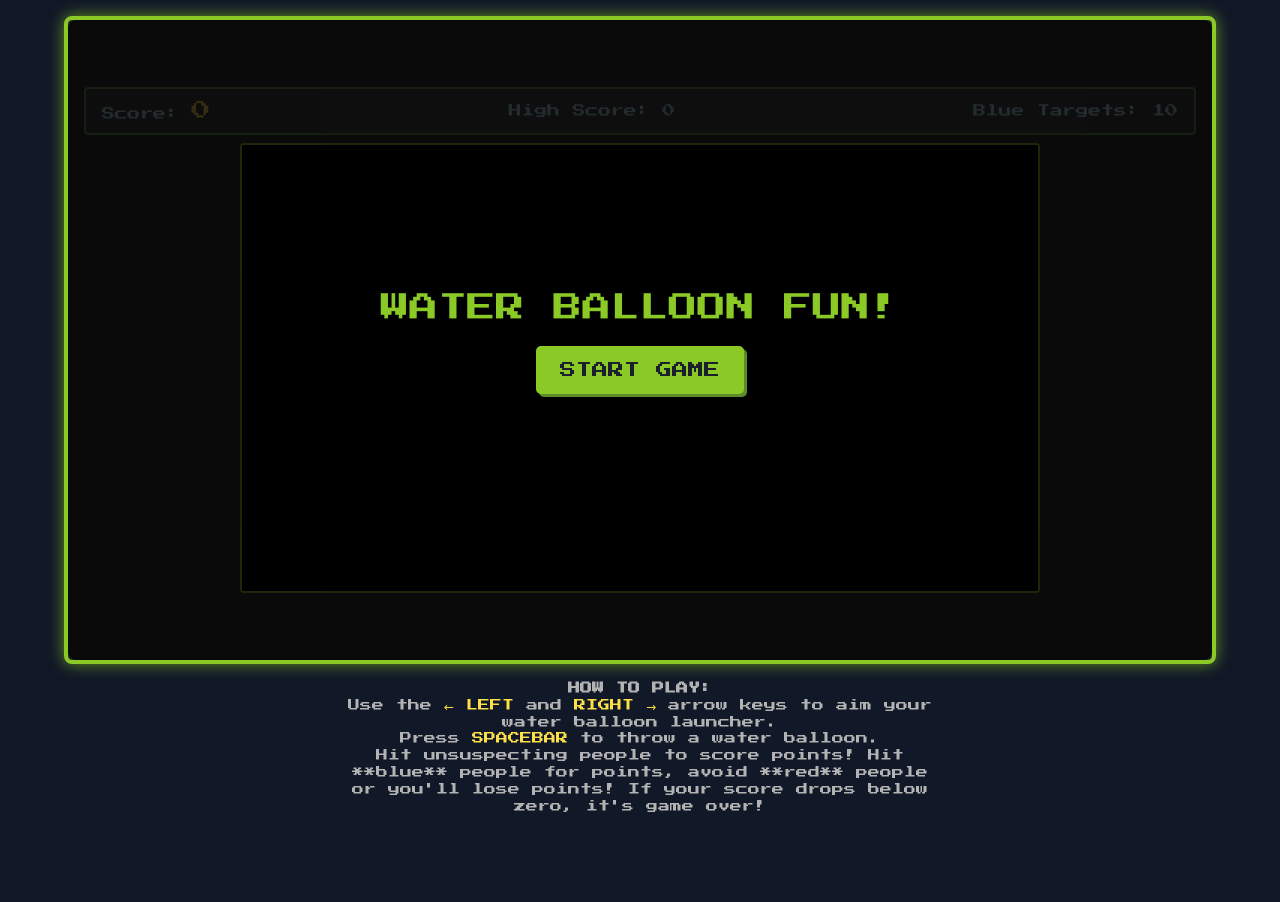
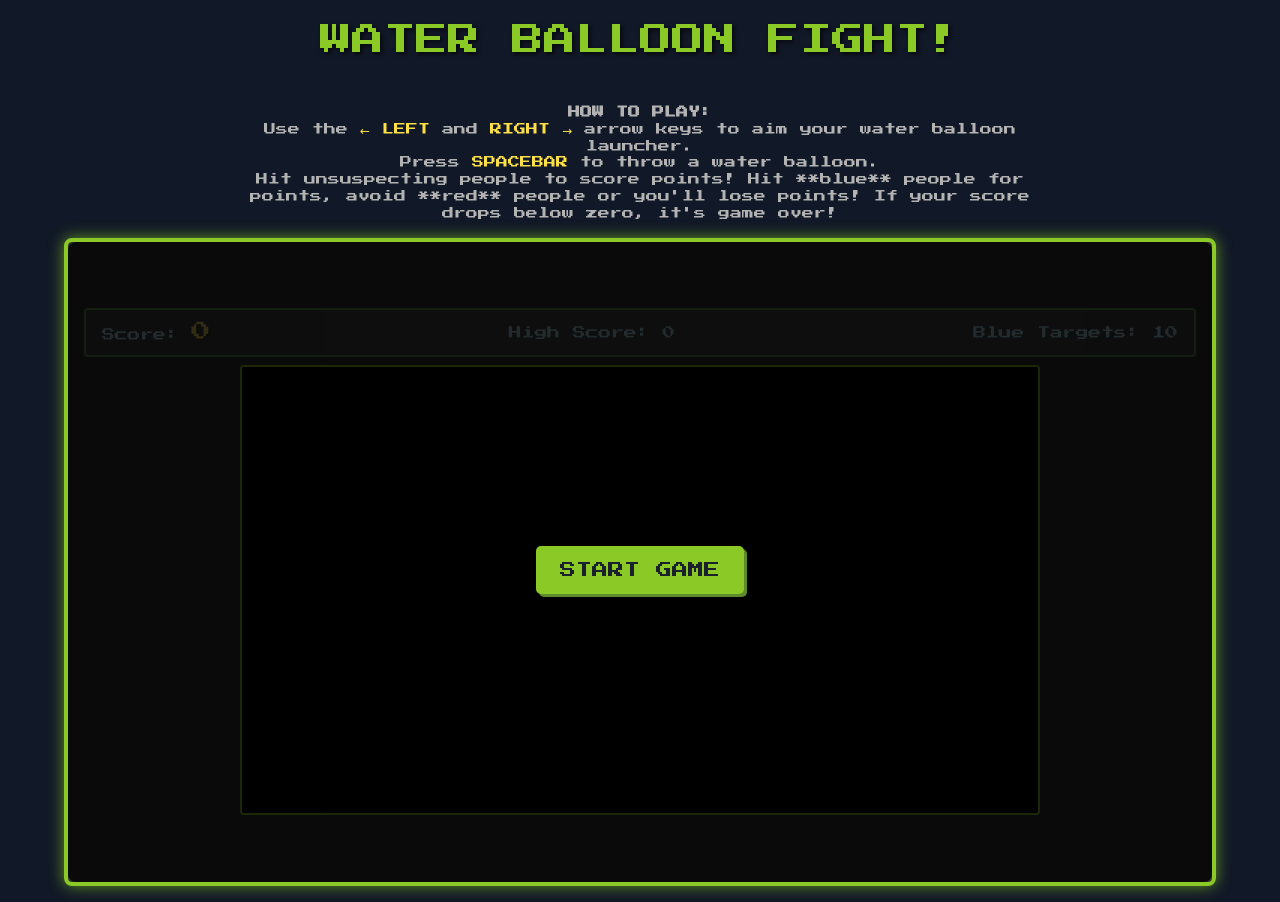
Before and after one commit to fab4arsnl2008/water-balloon-fight, a plain HTML site: page index.html in a window 1280 px wide. Before the commit the page ends 830 px from the top, so only its background shows below. Drawn offline with nearby package versions, Linux system fonts and the light colour scheme.

Commit message:
Moved game title & instructions above game

```diff
--- a/index.html
+++ b/index.html
@@ -20,7 +20,6 @@
             align-items: center;
             min-height: 100vh;
             margin: 0;
-            /* Removed overflow: hidden; to allow scrolling */
             padding: 1rem;
         }
 
@@ -78,12 +77,13 @@
         }
 
         #instructions {
-            margin-top: 1rem;
+            margin-bottom: 1rem; /* Added margin to separate from game container */
             text-align: center;
             font-size: 0.75rem;
             line-height: 1.4;
             color: #b3b3b3;
-            max-width: 600px;
+            max-width: 90vw; /* Made wider */
+            width: 800px; /* Set a specific width for larger screens */
         }
 
         /* Common style for overlay screens (start and game over) */
@@ -104,8 +104,7 @@
         }
 
         #start-screen {
-            color: #8ac926; /* Green for start screen title */
-            font-size: 1.8rem;
+            /* Removed color and font-size from here as title is now separate */
         }
 
         #game-over-screen {
@@ -174,11 +173,27 @@
             box-shadow: 1px 1px 0px #5e8b2b;
             transform: translate(0.5px, 0.5px);
         }
+
+        #main-title {
+            font-size: 2rem; /* Larger font size for the main title */
+            color: #8ac926; /* Green color for the main title */
+            margin-bottom: 1.5rem; /* Spacing below the title */
+            text-shadow: 2px 2px 4px rgba(0,0,0,0.7);
+        }
     </style>
     <!-- Three.js library -->
     <script src="https://cdnjs.cloudflare.com/ajax/libs/three.js/r128/three.min.js"></script>
 </head>
 <body class="flex flex-col items-center justify-center min-h-screen p-4 bg-gray-900 text-gray-100 font-inter">
+
+    <h2 id="main-title">WATER BALLOON FIGHT!</h2>
+
+    <div id="instructions" class="mt-4 text-sm text-gray-400 max-w-lg">
+        <p><strong>HOW TO PLAY:</strong></p>
+        <p>Use the <span class="text-yellow-300">&larr; LEFT</span> and <span class="text-yellow-300">RIGHT &rarr;</span> arrow keys to aim your water balloon launcher.</p>
+        <p>Press <span class="text-yellow-300">SPACEBAR</span> to throw a water balloon.</p>
+        <p>Hit unsuspecting people to score points! Hit **blue** people for points, avoid **red** people or you'll lose points! If your score drops below zero, it's game over!</p>
+    </div>
 
     <div id="game-container" class="relative w-full h-full flex flex-col items-center justify-center">
         <div id="ui-panel" class="flex justify-between items-center w-full mb-2">
@@ -190,7 +205,6 @@
 
         <!-- Start Screen -->
         <div id="start-screen" class="overlay-screen">
-            <p>WATER BALLOON FUN!</p>
             <button id="start-button" class="screen-button">START GAME</button>
         </div>
 
@@ -201,13 +215,6 @@
             <p>High Score: <span id="final-high-score">0</span></p>
             <button id="restart-button" class="screen-button">RESTART</button>
         </div>
-    </div>
-
-    <div id="instructions" class="mt-4 text-sm text-gray-400 max-w-lg">
-        <p><strong>HOW TO PLAY:</strong></p>
-        <p>Use the <span class="text-yellow-300">&larr; LEFT</span> and <span class="text-yellow-300">RIGHT &rarr;</span> arrow keys to aim your water balloon launcher.</p>
-        <p>Press <span class="text-yellow-300">SPACEBAR</span> to throw a water balloon.</p>
-        <p>Hit unsuspecting people to score points! Hit **blue** people for points, avoid **red** people or you'll lose points! If your score drops below zero, it's game over!</p>
     </div>
 
     <!-- Message box for in-game notifications -->
```
